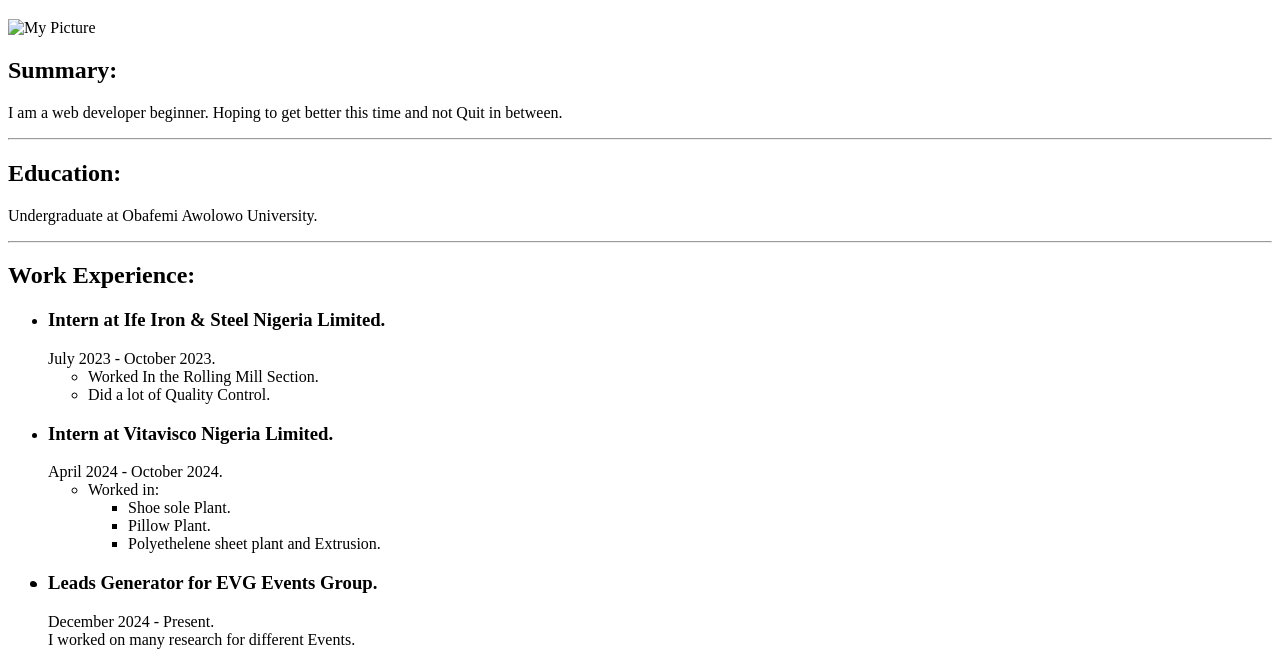
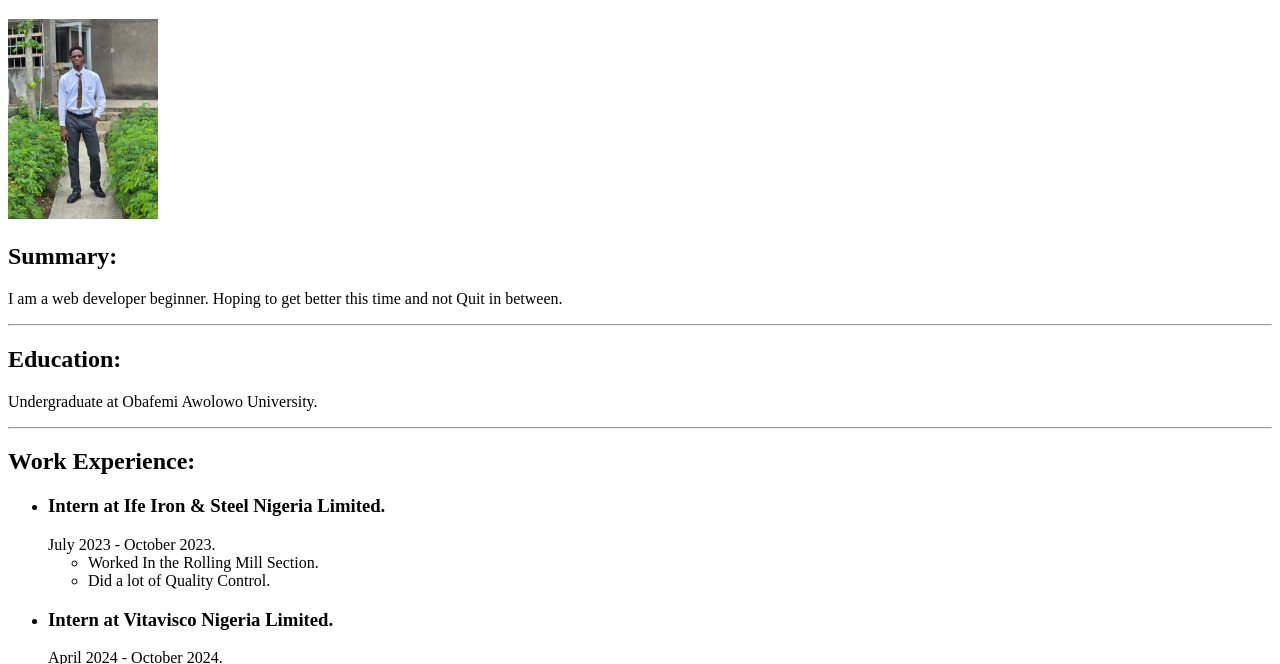
Before and after one commit to Y-King2001/My-First-Resume, a plain HTML site: page index.html in a window 1280 px wide. Shown: the part 61-725 px from the top of the page. Drawn offline with Linux system fonts and the light colour scheme.

Commit message:
Add files via upload

```diff
--- a/index.html
+++ b/index.html
@@ -7,7 +7,7 @@
 
     <body>
         <h1>Musa AbdulRasheed Resume</h1>
-        <img src="./IMG-20250324-WA0061.jpg" height="200" alt="My Picture" />
+        <img src="./image.png.jpg" height="200" alt="My Picture" />
         <h2>Summary:</h2>
         <p>
             I am a web developer beginner. Hoping to get better this time and not Quit in between.
```
Also changed, not shown: image.png.jpg (added).
